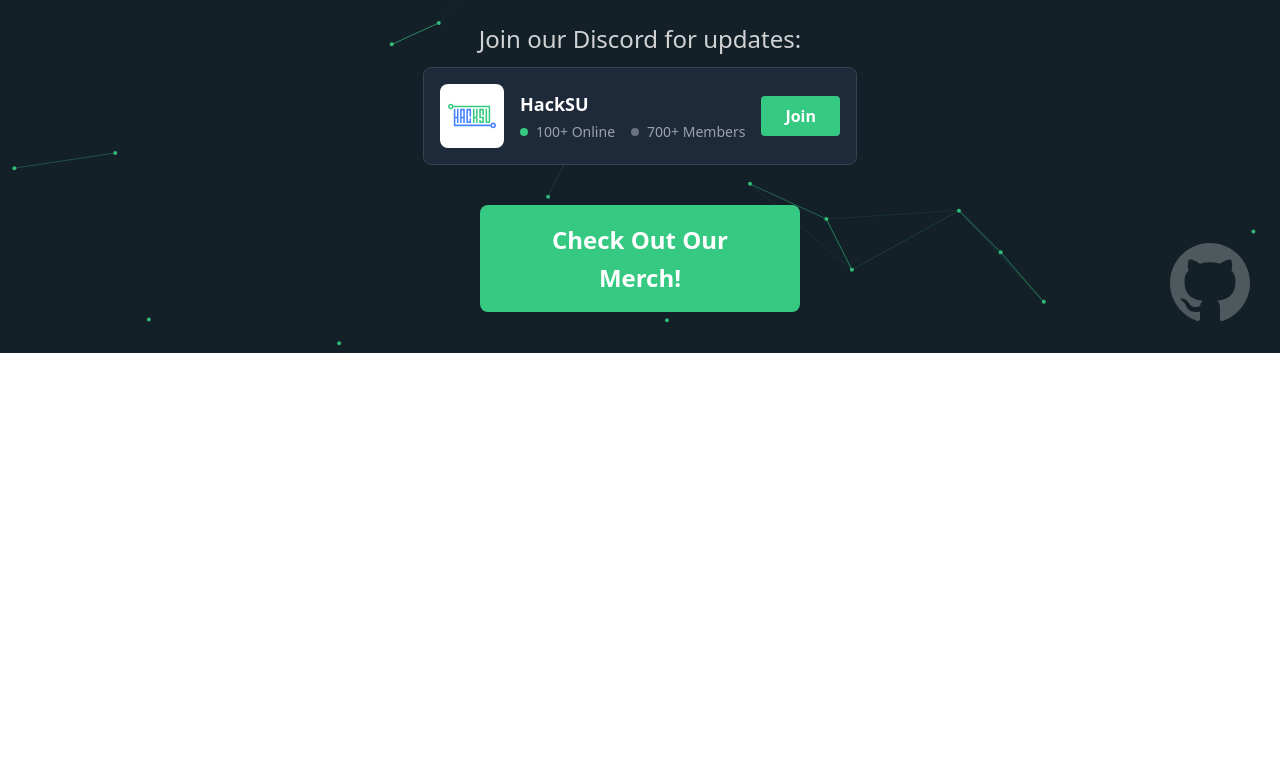
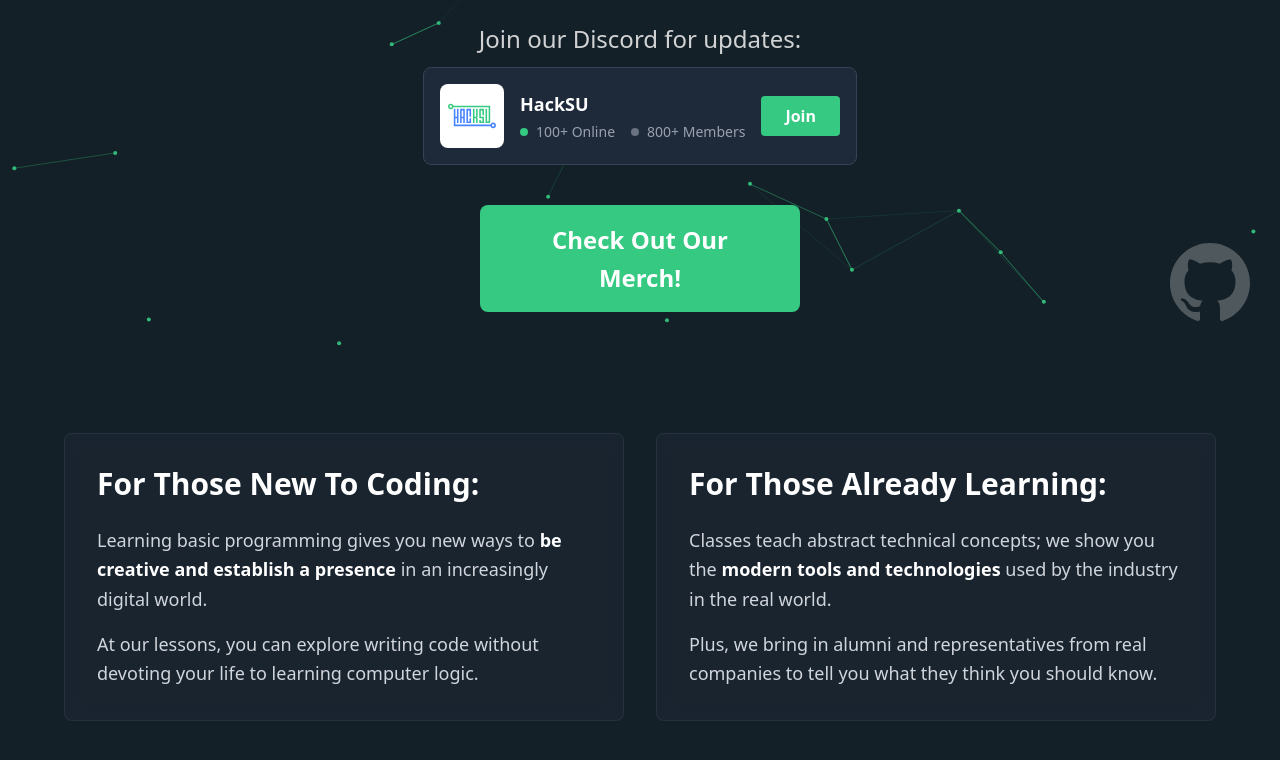
Before and after one commit to hacksu/hacksu-recant, a SvelteKit app: page / in a window 1280 px wide. Shown: the part 512-1272 px from the top of the page. Before the commit the page ends 865 px from the top, so only its background shows below. Built offline with nearby package versions, Linux system fonts and the light colour scheme; no server answers.

Commit message:
Add landing page

```diff
--- /dev/null
+++ b/src/lib/AudienceSection.svelte
@@ -0,0 +1,35 @@
+<div class="w-full py-20 px-4 bg-hacksu-grey">
+	<div class="max-w-6xl mx-auto">
+		<div class="grid grid-cols-1 md:grid-cols-2 gap-8">
+			<!-- For Those New To Coding -->
+			<div class="bg-gray-800/50 backdrop-blur-sm rounded-lg p-8 border border-gray-700/50">
+				<h2 class="text-2xl md:text-3xl font-bold text-white mb-6">For Those New To Coding:</h2>
+				<div class="text-gray-300 text-lg leading-relaxed space-y-4">
+					<p>
+						Learning basic programming gives you new ways to <strong class="text-white">be creative and
+						establish a presence</strong> in an increasingly digital world.
+					</p>
+					<p>
+						At our lessons, you can explore writing code without devoting your life to learning computer logic.
+					</p>
+				</div>
+			</div>
+
+			<!-- For Those Already Learning -->
+			<div class="bg-gray-800/50 backdrop-blur-sm rounded-lg p-8 border border-gray-700/50">
+				<h2 class="text-2xl md:text-3xl font-bold text-white mb-6">For Those Already Learning:</h2>
+				<div class="text-gray-300 text-lg leading-relaxed space-y-4">
+					<p>
+						Classes teach abstract technical concepts; we show you the
+						<strong class="text-white">modern tools and technologies</strong> used by the industry in the real
+						world.
+					</p>
+					<p>
+						Plus, we bring in alumni and representatives from real companies to tell you what they think you
+						should know.
+					</p>
+				</div>
+			</div>
+		</div>
+	</div>
+</div>
--- a/src/lib/Landing.svelte
+++ b/src/lib/Landing.svelte
@@ -160,7 +160,7 @@
 						</div>
 						<div class="flex items-center gap-2">
 							<div class="w-2 h-2 bg-gray-500 rounded-full"></div>
-							<span>700+ Members</span>
+							<span>800+ Members</span>
 						</div>
 					</div>
 				</div>
--- a/src/routes/+page.svelte
+++ b/src/routes/+page.svelte
@@ -1,5 +1,7 @@
 <script lang="ts">
 	import Landing from '$lib/Landing.svelte';
+	import AudienceSection from '$lib/AudienceSection.svelte';
 </script>
 
 <Landing />
+<AudienceSection />
```
